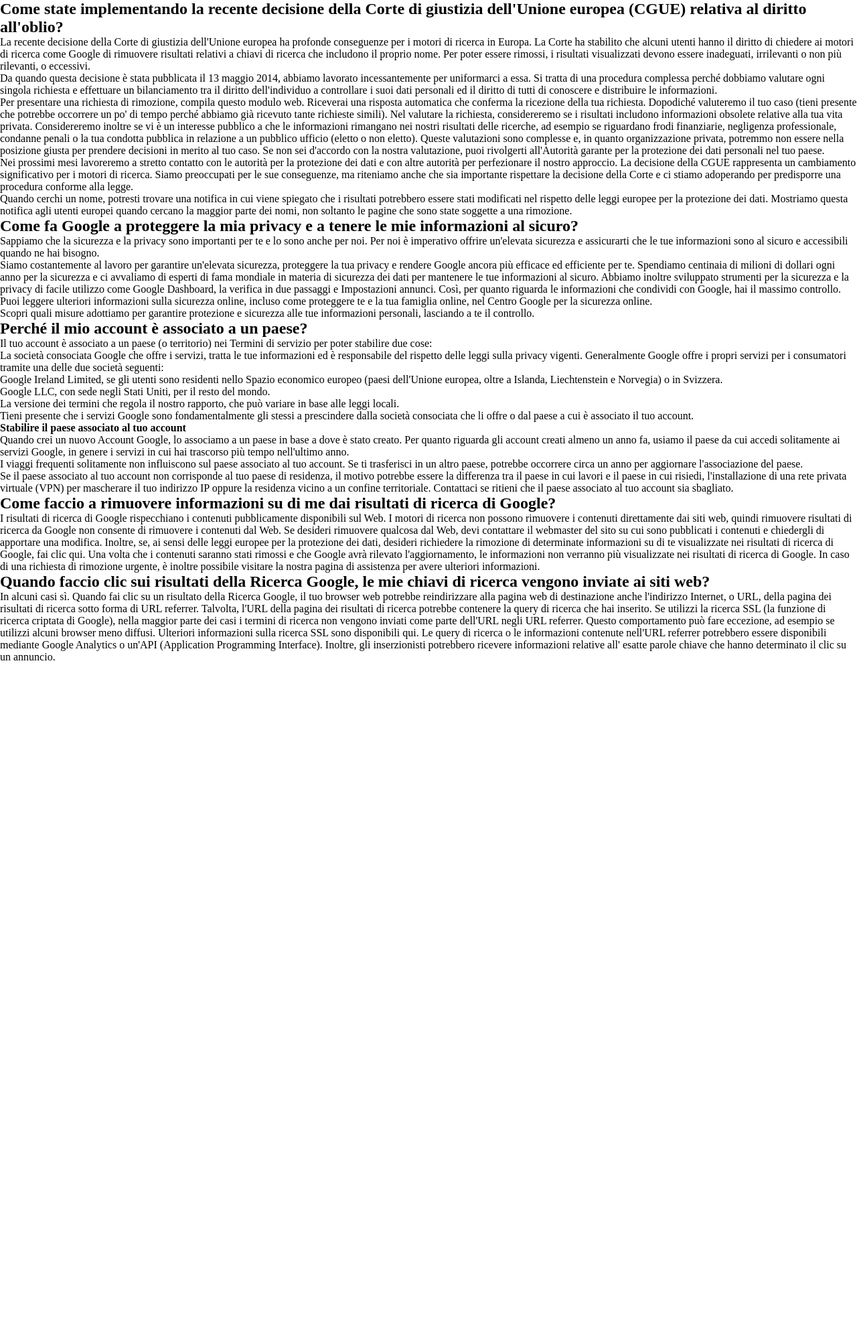
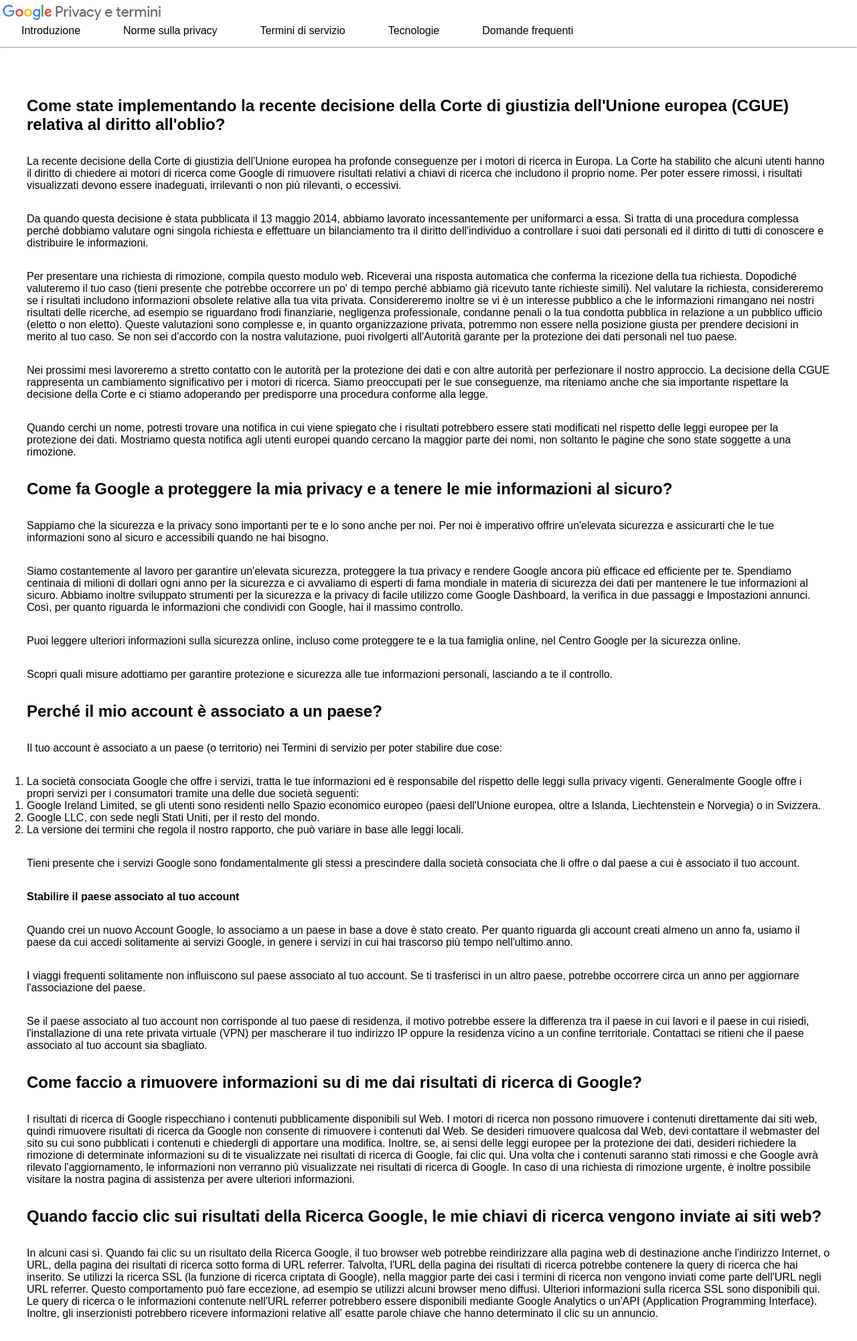
Before and after one commit to Gaki13/php-google-faq, a PHP site: page / in a window 1280 px wide. Shown: the whole page at 67% size. Before the commit the page ends 986 px from the top, so only its background shows below. Run offline with PHP 8.4, Linux system fonts and the light colour scheme.

Commit message:
aggiunta di stile css

```diff
--- a/css/style.css
+++ b/css/style.css
@@ -6,3 +6,37 @@
     margin: 0;
     box-sizing: border-box;
 }
+
+/*---------------
+    TYPO
+----------------*/
+body{
+    font-family: sans-serif;
+}
+
+/*--------------
+    HEADER
+----------------*/
+nav ul{
+    display: flex;
+    list-style: none;
+}
+
+ul li{
+    margin: 0 2rem;
+}
+
+hr{
+    margin:  .9375rem 0 4.5rem;
+}
+/*---------------
+    MAIN
+-------------*/
+main{
+    max-width: 75rem;
+    margin: auto;
+}
+
+main p{
+    margin: 2rem 0;
+}
--- a/index.php
+++ b/index.php
@@ -69,9 +69,24 @@ $faqs= [
     <link rel="stylesheet" href="css/style.css">
 </head>
 <body>
+    <header>
+    <img src="img/logo.png" alt="logo google proivacy e termini">
+    <nav>
+        <ul>
+            <li>Introduzione</li>
+            <li>Norme sulla privacy</li>
+            <li>Termini di servizio</li>
+            <li>Tecnologie</li>
+            <li>Domande frequenti</li>
+        </ul>
+    </nav>
+    <hr>
+    </header>
+    <main>
     <?php foreach($faqs as $faq){ ?>
         <h2><?php echo $faq['question']; ?></h2>
             <?php echo $faq['answer']; ?>
         <?php } ?>
+    </main>
 </body>
 </html>
```
Also changed, not shown: img/logo.png (added). Lines whose indentation alone changed are shown as unchanged.
